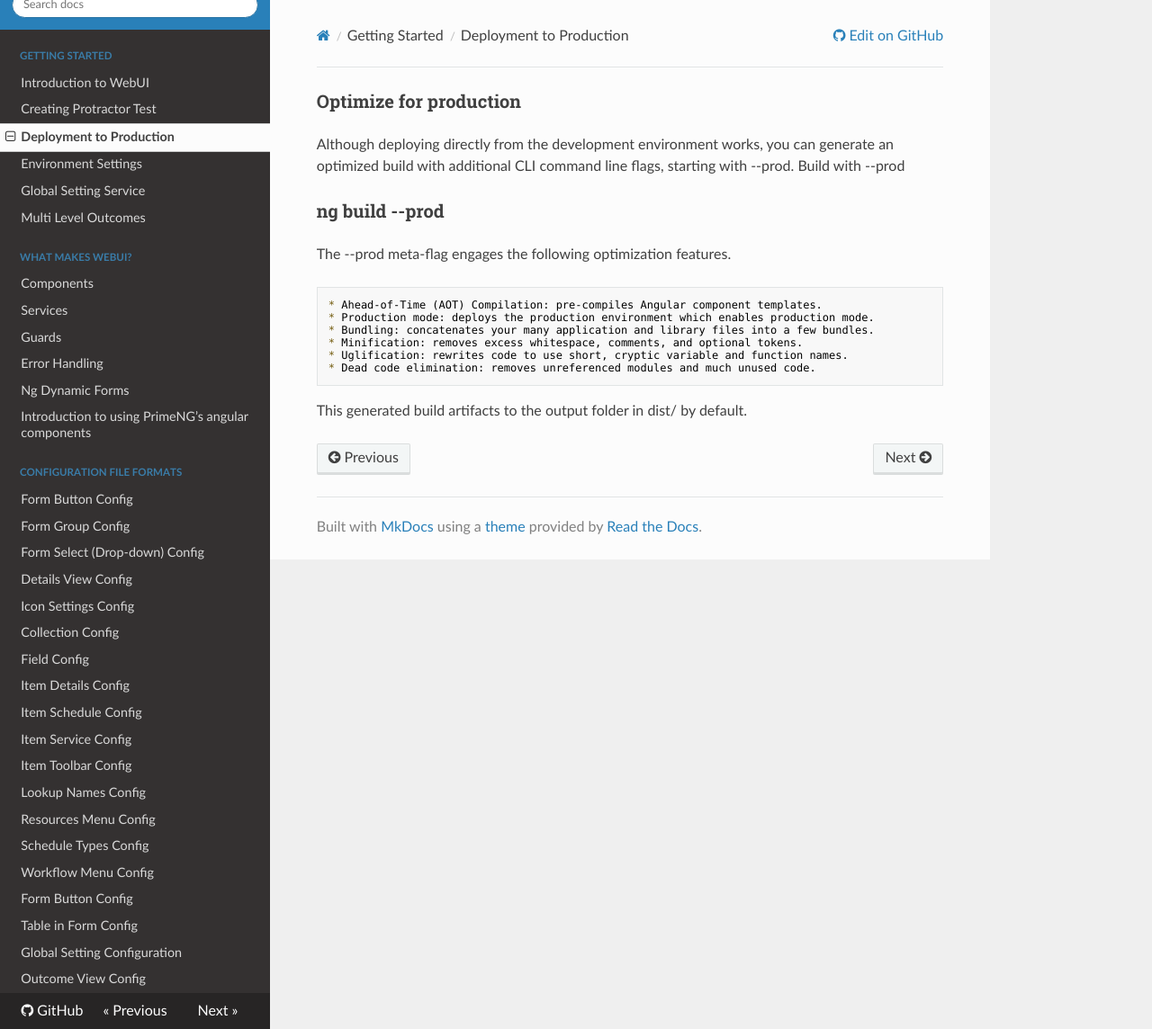
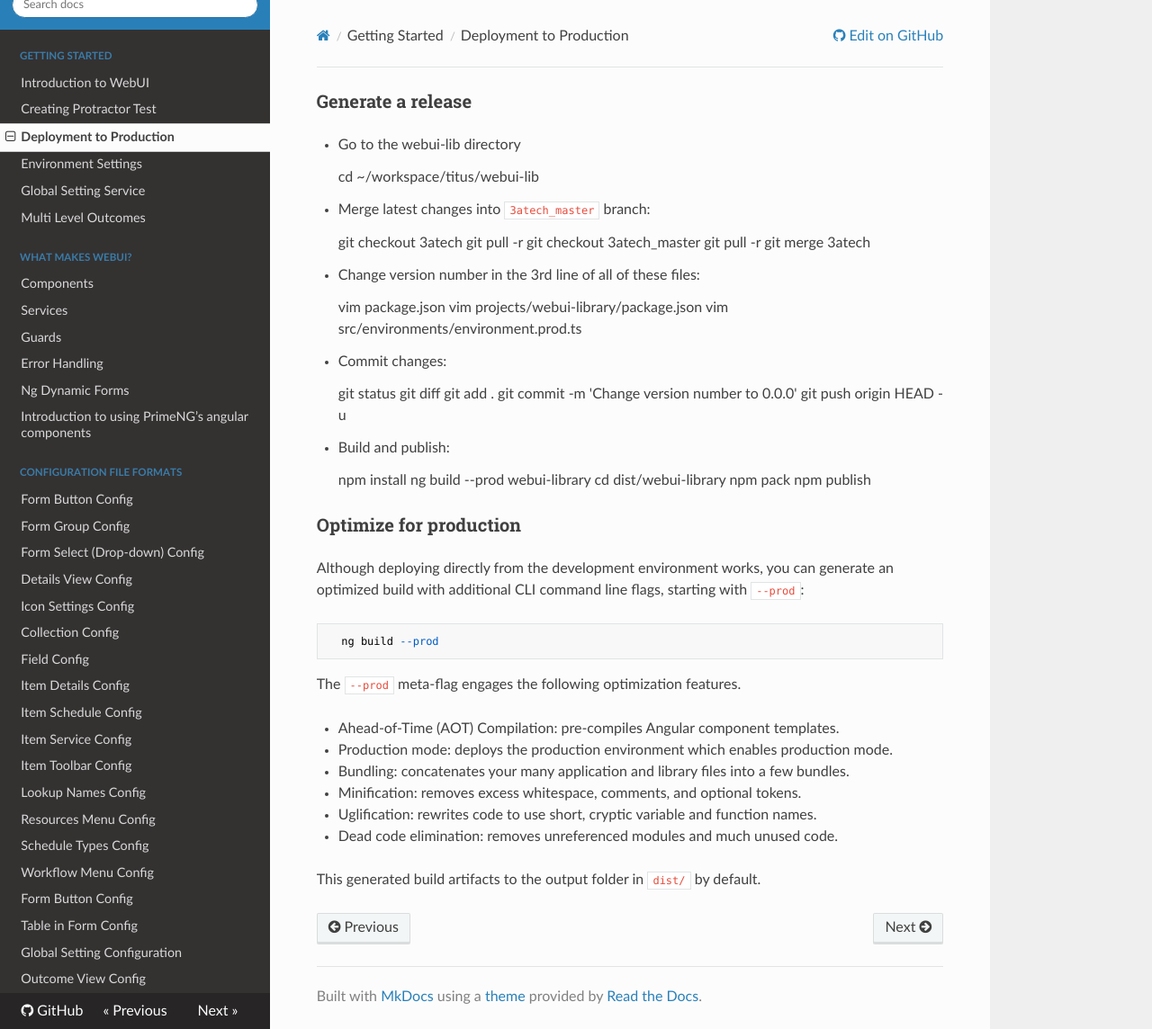
Before and after one commit to TitusTech/docs-webui, an MkDocs documentation site: the page built from docs/Deployment-to-Production.md, in a window 1280 px wide and 1144 px high. Shown: the whole window at 90% size. Built offline with MkDocs 1.6.1, drawn with Linux system fonts in a browser that asks for light colours; nearby versions of some CDN libraries.

Commit message:
Update Deployment-to-Production.md

```diff
--- a/docs/Deployment-to-Production.md
+++ b/docs/Deployment-to-Production.md
@@ -3,22 +3,59 @@ title: Deployment to Production
 permalink: /docs/Deployment-to-Production/
 ---
 
+### Generate a release
+
+* Go to the webui-lib directory
+
+      cd ~/workspace/titus/webui-lib
+
+* Merge latest changes into `3atech_master` branch:
+
+      git checkout 3atech
+      git pull -r
+      git checkout 3atech_master
+      git pull -r
+      git merge 3atech
+
+
+* Change version number in the 3rd line of all of these files:
+
+      vim package.json
+      vim projects/webui-library/package.json
+      vim src/environments/environment.prod.ts
+
+
+* Commit changes:
+
+      git status
+      git diff
+      git add .
+      git commit -m 'Change version number to 0.0.0'
+      git push origin HEAD -u
+
+
+* Build and publish:
+
+      npm install
+      ng build --prod webui-library
+      cd dist/webui-library
+      npm pack
+      npm publish
+
+
 ### Optimize for production
 
-Although deploying directly from the development environment works, you can generate an optimized build with additional CLI command line flags, starting with --prod.
-Build with --prod
+Although deploying directly from the development environment works, you can generate an optimized build with additional CLI command line flags, starting with `--prod`:
 
+      ng build --prod
 
+The `--prod` meta-flag engages the following optimization features.
 
-### ng build --prod
+* Ahead-of-Time (AOT) Compilation: pre-compiles Angular component templates.
+* Production mode: deploys the production environment which enables production mode.
+* Bundling: concatenates your many application and library files into a few bundles.
+* Minification: removes excess whitespace, comments, and optional tokens.
+* Uglification: rewrites code to use short, cryptic variable and function names.
+* Dead code elimination: removes unreferenced modules and much unused code.
 
-The --prod meta-flag engages the following optimization features.
-
-    * Ahead-of-Time (AOT) Compilation: pre-compiles Angular component templates.
-    * Production mode: deploys the production environment which enables production mode.
-    * Bundling: concatenates your many application and library files into a few bundles.
-    * Minification: removes excess whitespace, comments, and optional tokens.
-    * Uglification: rewrites code to use short, cryptic variable and function names.
-    * Dead code elimination: removes unreferenced modules and much unused code.
-
-This generated build artifacts to the output folder in dist/ by default.
+This generated build artifacts to the output folder in `dist/` by default.
```
